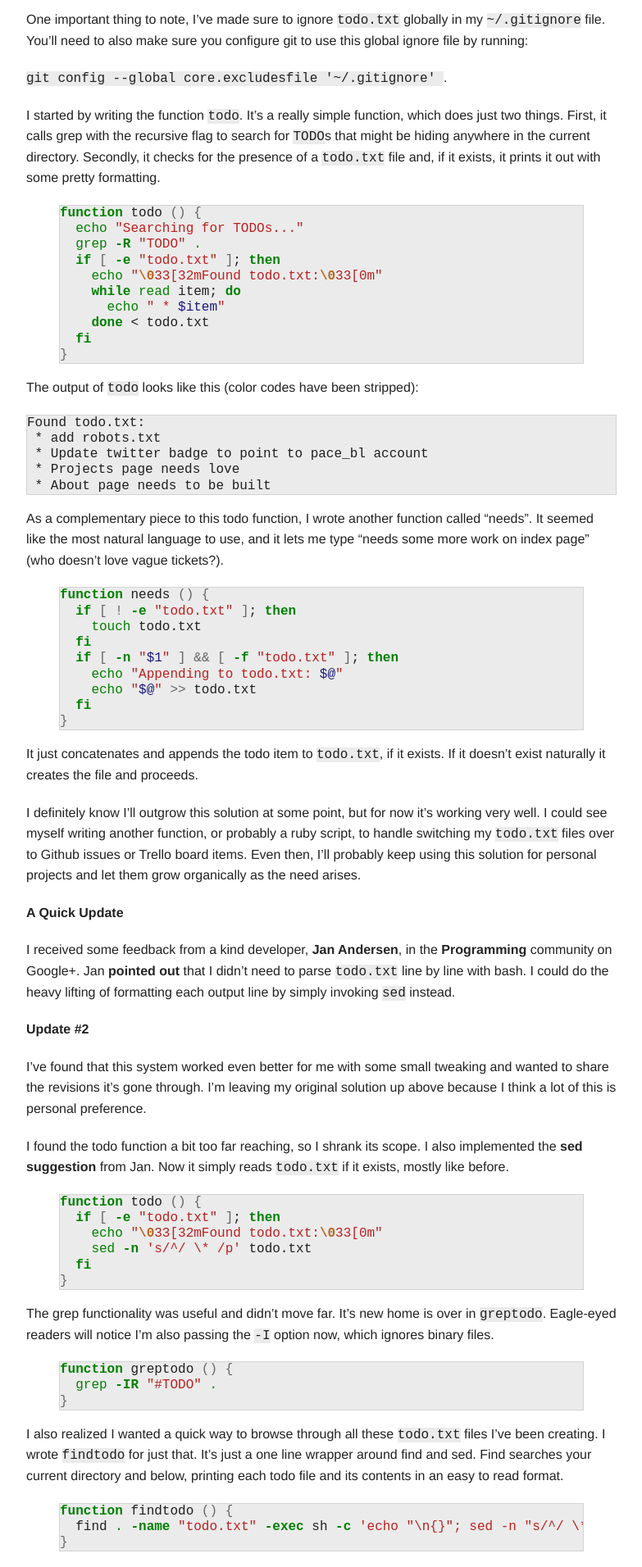
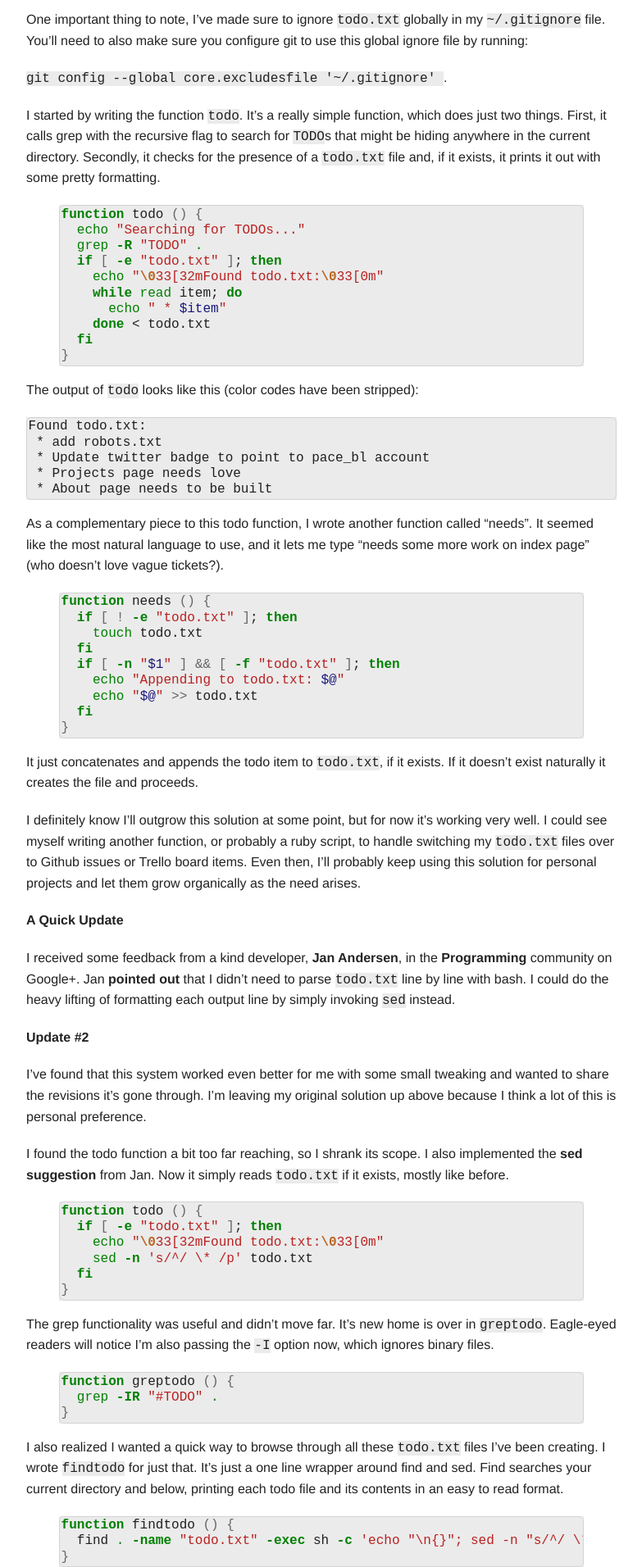
Before and after one commit to madelinecr/averyada.github.io, a Jekyll site: the page built from index.html, in a window 1280 px wide. Shown: the part 635-2547 px from the top of the page at 82% size, without its empty margins (248-1031 px from the left). Built offline with Jekyll 4.4.1, drawn with Linux system fonts in a browser that asks for light colours; the list of posts is cut into pages by our own code; comment, search, counter and statistics services are not loaded.

Commit message:
Delete custom.css, workaround no longer needed
Now that the publishing method has been changed to directly pushing the contents
of _site, the workaround for sass is no longer needed. Jekyll generates a nice
css file for us automatically.

```diff
--- a/css/custom.css
+++ /dev/null
@@ -1,286 +0,0 @@
-@font-face {
-  font-family: capsuula;
-  src: url(../font/Capsuula.ttf); }
-@font-face {
-  font-family: entypo;
-  src: url(../font/entypo.ttf); }
-@font-face {
-  font-family: entypo-social;
-  src: url(../font/entypo-social.ttf); }
-/**
- * Media queries
- */
-@media only screen and (max-width: 40em) {
-  #stdout:after {
-    content: " "; }
-
-  .postlist-item {
-    text-align: center; } }
-@media only screen and (max-width: 64em) {
-  #content {
-    padding-bottom: 60px; }
-
-  #footer {
-    margin-top: -42px;
-    height: 42px; }
-
-  .post-title {
-    text-align: center; }
-
-  .post-date {
-    padding: 1em;
-    text-align: left; } }
-@media only screen and (min-width: 40.063em) {
-  #stdout:after {
-    content: "::"; }
-
-  .postlist-date {
-    text-align: right; } }
-@media only screen and (min-width: 64.063em) {
-  #content {
-    padding-bottom: 100px; }
-
-  #footer {
-    margin-top: -84px;
-    height: 84px; }
-
-  .post-date {
-    text-align: center; } }
-/**
- * Layout Styling
- */
-#main {
-  min-height: 100%; }
-
-#content {
-  overflow: auto; }
-
-#title h1 {
-  font-family: capsuula;
-  margin: 0.2em;
-  /*color: #22226b;*/
-  text-align: center;
-  font-size: 64pt; }
-
-#subtitle h2 {
-  font-size: 12pt;
-  position: absolute;
-  bottom: -220px; }
-
-#nav {
-  text-align: center;
-  border-width: 0 0 1px 0;
-  border-style: solid;
-  border-color: #ddd;
-  margin-bottom: 1.5em; }
-
-#nav hr {
-  margin-top: 0; }
-
-#home {
-  font-family: entypo;
-  font-weight: normal;
-  font-size: 30pt;
-  line-height: 0;
-  color: #D3D3D3; }
-
-#posts {
-  font-family: entypo;
-  font-weight: normal;
-  font-size: 30pt;
-  line-height: 0;
-  color: #D3D3D3; }
-
-#projects {
-  font-family: entypo;
-  font-weight: normal;
-  font-size: 30pt;
-  line-height: 0;
-  color: #D3D3D3; }
-
-#about {
-  font-family: entypo;
-  font-weight: normal;
-  font-size: 30pt;
-  line-height: 0;
-  color: #D3D3D3; }
-
-#home label {
-  font-family: "TeX Gyre Heros";
-  font-weight: bold;
-  font-size: 16px;
-  margin-top: -10px;
-  color: #222222; }
-
-#posts label {
-  font-family: "TeX Gyre Heros";
-  font-weight: bold;
-  font-size: 16px;
-  margin-top: -10px;
-  color: #222222; }
-
-#projects label {
-  font-family: "TeX Gyre Heros";
-  font-weight: bold;
-  font-size: 16px;
-  margin-top: -10px;
-  color: #222222; }
-
-#about label {
-  font-family: "TeX Gyre Heros";
-  font-weight: bold;
-  font-size: 16px;
-  margin-top: -10px;
-  color: #222222; }
-
-#navigation {
-  background-color: #f6f6f6;
-  text-align: center;
-  /*color: #22226b;*/ }
-
-#navigation label {
-  font-weight: bold;
-  color: #333333; }
-
-ul, #projects {
-  text-align: center; }
-
-#projects li h3 {
-  background-color: #eee;
-  border-width: 1px;
-  border-style: solid;
-  border-color: #d3d3d3; }
-
-#pagination {
-  margin: 1em 0 1em 0; }
-  #pagination div {
-    text-align: center; }
-
-#footer {
-  position: relative;
-  padding: 1em;
-  clear: both;
-  text-align: center;
-  background-color: #eee;
-  border-top: 1px solid #ccc;
-  font-size: 10pt; }
-
-#entypo-attribution {
-  font-size: 10pt;
-  padding-top: 0.2em;
-  text-align: right; }
-
-#footernav {
-  text-align: left;
-  float: left; }
-
-#footernav span {
-  font-size: 18pt;
-  color: #222;
-  line-height: 0; }
-
-#footernav label {
-  display: inline;
-  padding-right: 1em; }
-
-#footernav span.divider {
-  color: #888; }
-
-#footer #quote {
-  padding-bottom: 1.3em; }
-
-#bio {
-  margin-top: 30px; }
-
-#bio-photo {
-  text-align: center;
-  margin-top: 2em;
-  margin-bottom: 2em; }
-
-#bio-avatar {
-  width: 300px;
-  height: 300px;
-  display: inline-block;
-  border-radius: 150px;
-  -webkit-border-radius: 150px;
-  -moz-border-radius: 150px;
-  background: url(../img/profile.jpg) no-repeat;
-  background-size: 100%; }
-
-.post-title {
-  padding: 0 0 15px;
-  margin: 0; }
-
-.post-date {
-  color: #333333; }
-
-.inline-content {
-  text-align: center; }
-
-.postlist-item {
-  padding-top: 0.8em;
-  padding-bottom: 0.8em;
-  margin-left: 3em;
-  border-bottom: 1px dashed #ddd; }
-
-.postlist-link h1 {
-  font-size: 18pt;
-  margin: 0; }
-
-.postlist-date {
-  margin: auto;
-  padding-top: 0.7em;
-  height: 100%; }
-
-.leftfloat {
-  margin: 1em 1em 1em 0;
-  float: left;
-  width: 40%; }
-
-.inline-image {
-  width: 100%;
-  margin: auto;
-  padding: 1em;
-  text-align: center; }
-
-.entypo {
-  font-family: entypo;
-  font-weight: normal;
-  font-size: 36pt;
-  padding: 2px;
-  color: #D3D3D3; }
-
-.entypo-social {
-  font-family: entypo-social;
-  font-weight: normal;
-  font-size: 36pt;
-  padding: 2px;
-  color: #D3D3D3; }
-
-.entypo:hover, .entypo-social:hover {
-  color: #333333; }
-
-/* Text body styling */
-pre {
-  border-width: 1px;
-  border-style: solid;
-  border-color: #d3d3d3; }
-
-.highlight, pre {
-  background-color: #ebebeb;
-  margin-bottom: 1em; }
-
-.post a:hover {
-  border: 0;
-  border-bottom: 1px;
-  border-style: dotted; }
-
-.post a, a:visited {
-  font-weight: bold;
-  color: #242424; }
-
-code {
-  font-weight: normal;
-  line-height: 1.2em;
-  background-color: #ebebeb;
-  color: #202020; }
--- a/css/custom.scss
+++ b/css/custom.scss
@@ -1,3 +1,5 @@
+---
+---
 
 $icon-bar-bg: #000000;
 $icon-bar-font-size: 7rem;
@@ -339,9 +341,13 @@
 /* Text body styling */
 
 pre {
+  padding: 0.1em;
   border-width: 1px;
   border-style: solid;
   border-color: #d3d3d3;
+  border-radius: 6px;
+  -webkit-border-radius: 6px;
+  -moz-border-radius: 6px;
 }
 
 .highlight, pre {
```
